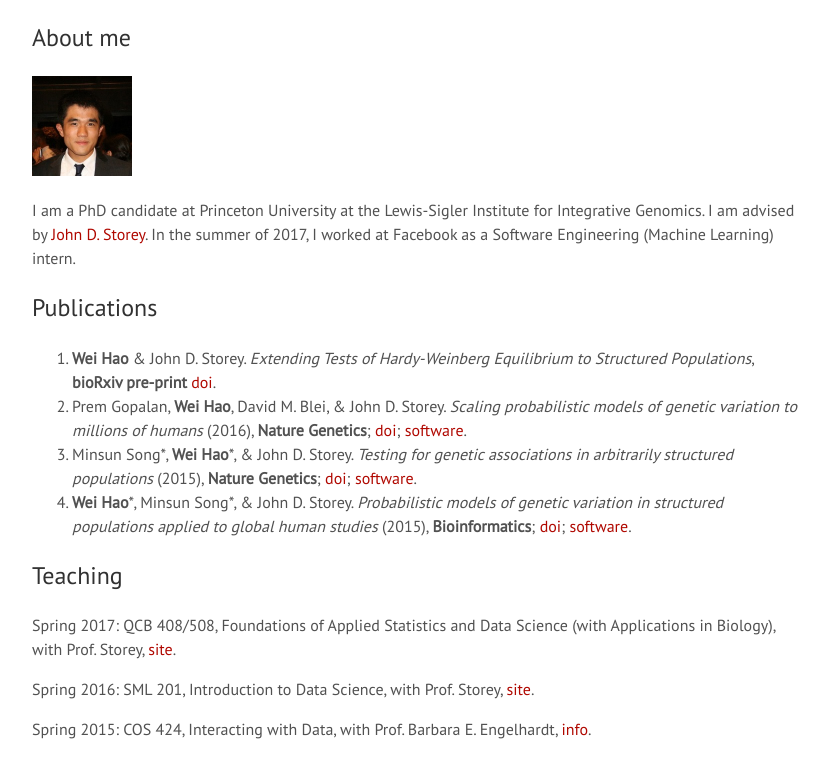
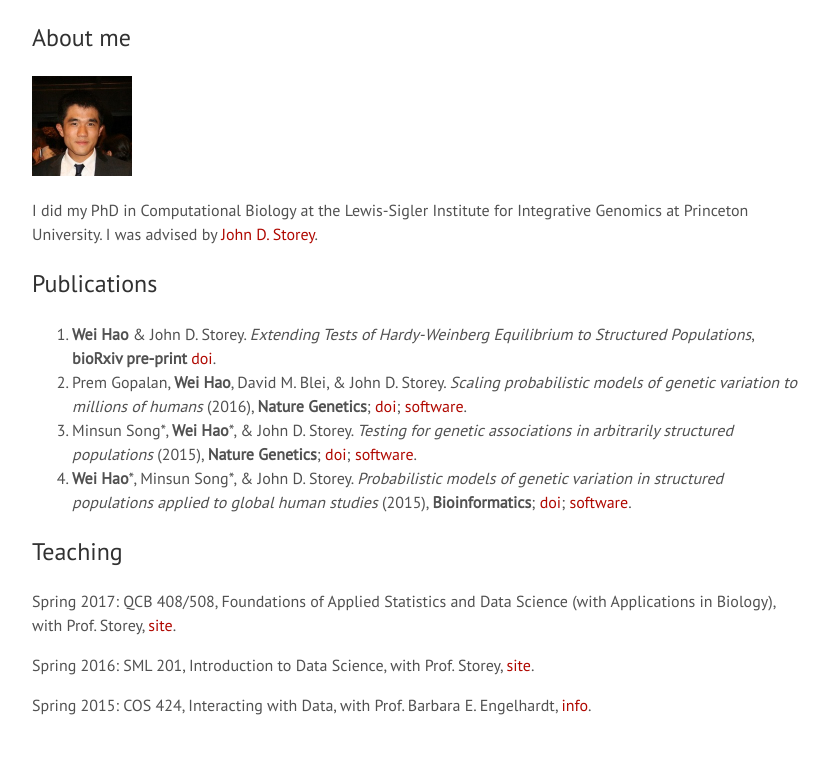
Before and after one commit to whao89/whao89.github.io, a Jekyll site: the page built from index.md, in a window 1280 px wide. Shown: the top 778 px of the page, without its empty margins (224-1053 px from the left). Built offline with Jekyll 4.4.1, drawn with Linux system fonts in a browser that asks for light colours; our own code applies the rules of GitHub Pages for plain Markdown files.

Commit message:
graduating

```diff
--- a/index.md
+++ b/index.md
@@ -6,7 +6,7 @@ layout: default
 
 ![me](wei.jpg){:class="img-responsive"}{:height="100px" width="100px"}
 
-I am a PhD candidate at Princeton University at the Lewis-Sigler Institute for Integrative Genomics. I am advised by [John D. Storey](http://genomine.org). In the summer of 2017, I worked at Facebook as a Software Engineering (Machine Learning) intern.
+I did my PhD in Computational Biology at the Lewis-Sigler Institute for Integrative Genomics at Princeton University. I was advised by [John D. Storey](http://storeylab.org/).
 
 
 ## Publications
```
